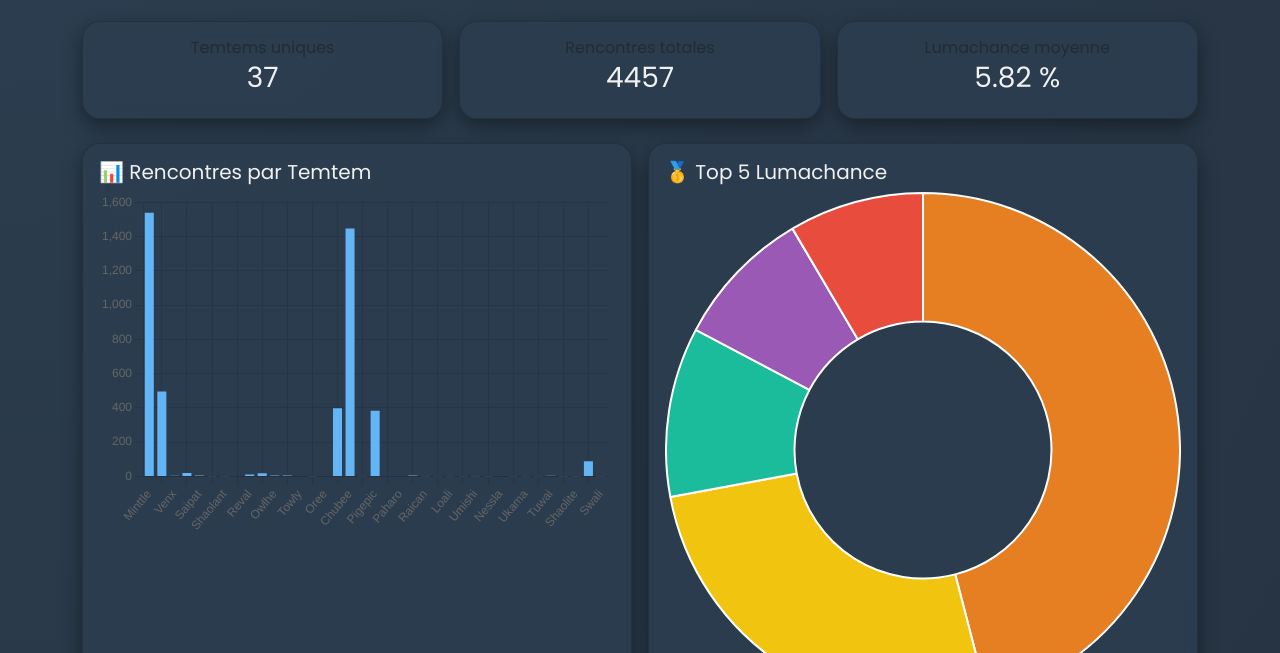
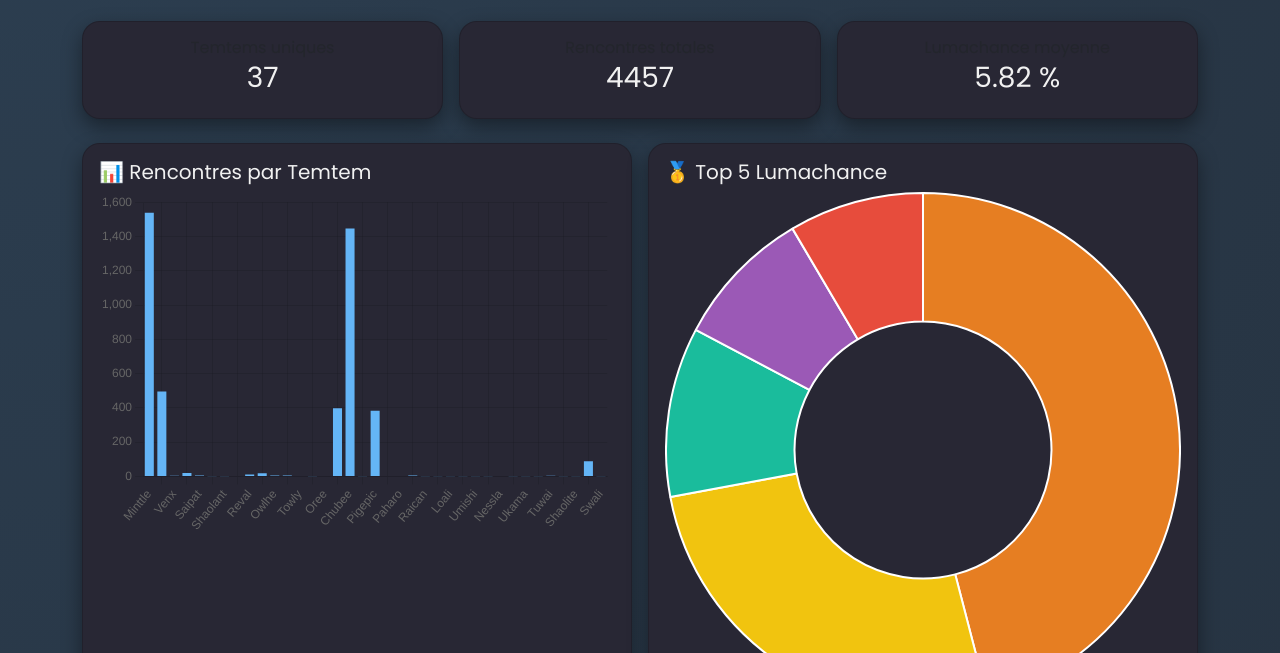
Before and after one commit to Dilraj7/temtem-dashboard, a website: page index.html in a window 1280 px wide. Shown: the part 147-800 px from the top of the page. Drawn offline with nearby package versions, Linux system fonts and the light colour scheme.

Commit message:
Update style.css

```diff
--- a/style.css
+++ b/style.css
@@ -22,7 +22,7 @@
 
 
 .glass.card {
-  background: rgba(44, 62, 80, 0.85); /* fond foncé semi-transparent */
+  background: rgba(40, 39, 52, 255); /* fond foncé semi-transparent */
   backdrop-filter: blur(12px);
   border-radius: 18px;
   color: #ffffff;
```
